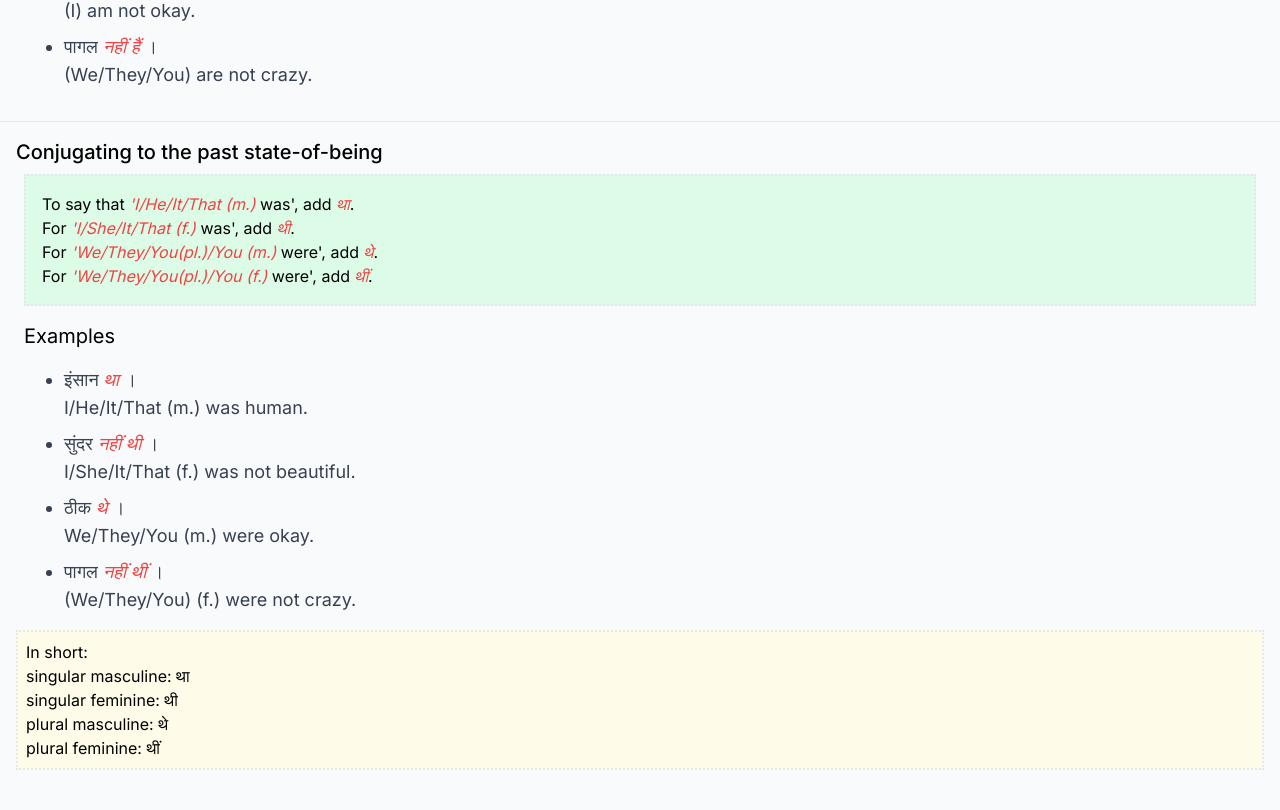
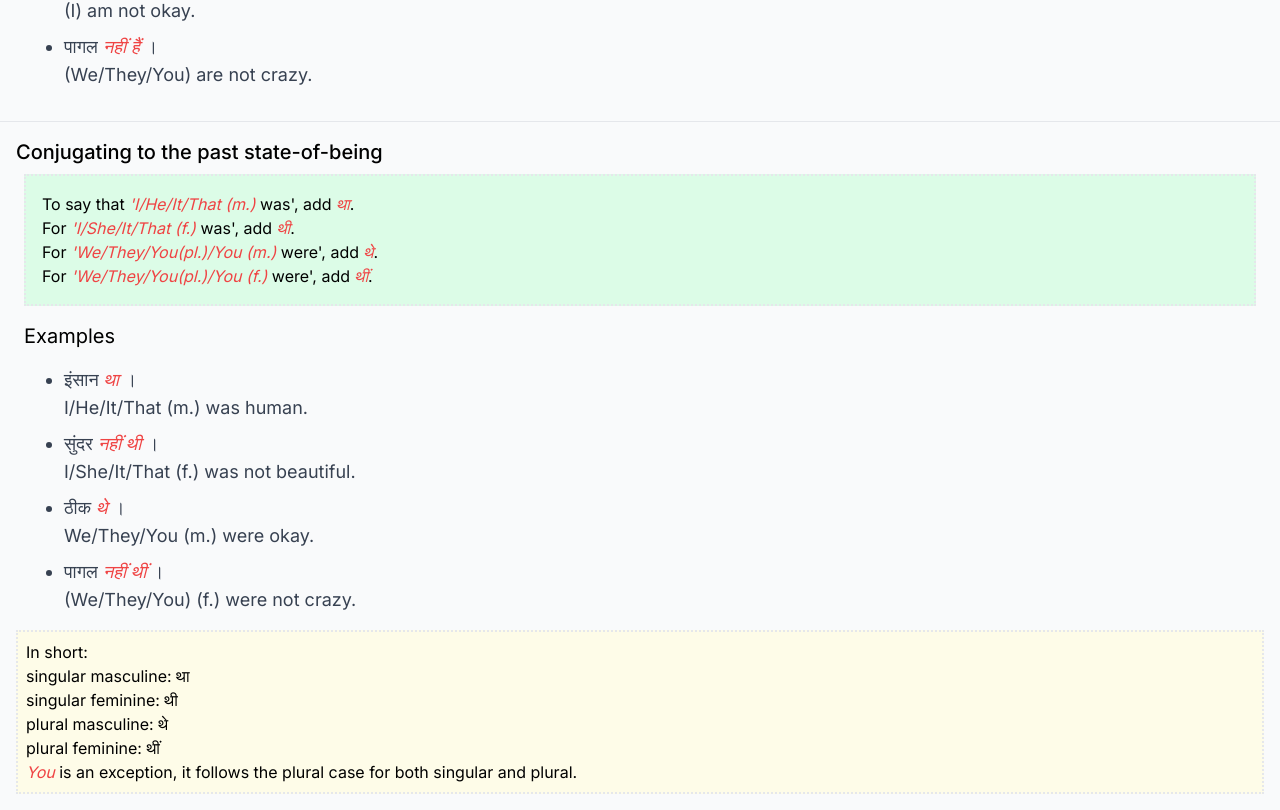
Before and after one commit to pnaruka/learn_hindi, a Next.js app: page /learn/grammar/stateofbeing in a window 1280 px wide. Shown: the part 1245-2055 px from the top of the page. Before the commit the page ends 2031 px from the top, so only its background shows below. Built offline with nearby package versions, Linux system fonts and the light colour scheme.

Commit message:
edit past section note

```diff
--- a/src/app/learn/grammar/stateofbeing/page.js
+++ b/src/app/learn/grammar/stateofbeing/page.js
@@ -75,6 +75,7 @@ const StateOfBeing = () => {
                     <p>singular feminine: थी</p>
                     <p>plural masculine: थे</p>
                     <p>plural feminine: थीं</p>
+                    <p><em>You</em> is an exception, it follows the plural case for both singular and plural.</p>
                 </div>
             </div>
         </div>
```
